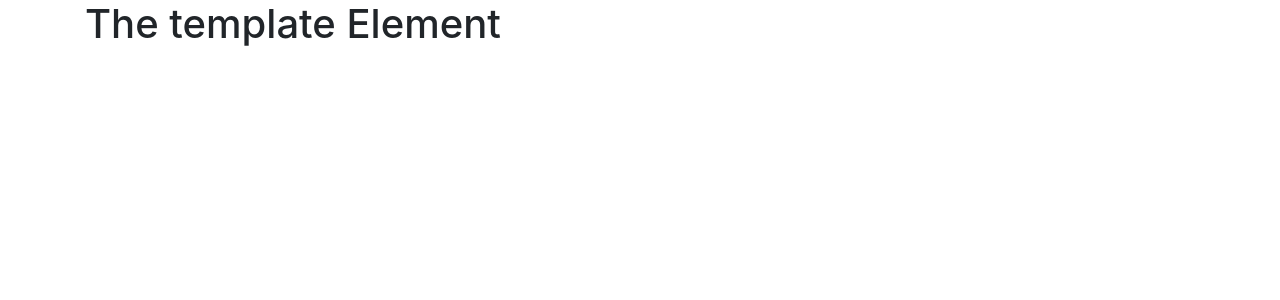
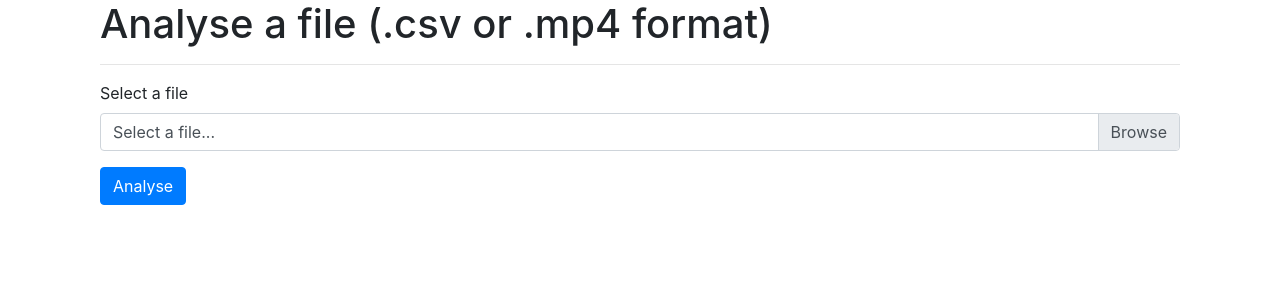
Before and after one commit to DonatasR-ops/Bakalauras_darbas, a Flask app: page /gaze-analyse in a window 1280 px wide. Shown: the part 56-356 px from the top of the page. Run offline with Flask 2, Linux system fonts and the light colour scheme; some libraries are stand-ins or nearby versions.

Commit message:
fixes and features v2

```diff
--- a/_init_.py
+++ b/_init_.py
@@ -5,13 +5,17 @@ from os import path
 
 db = SQLAlchemy()
 DB_NAME = "database.db"
+UPLOAD_FOLDER = '/uploads'
+ALLOWED_EXTENSIONS = {'csv', 'mp4'}
+app = Flask(__name__)
 
 
 def create_app():
-    app = Flask(__name__)
     app.config['SECRET_KEY'] = 'asdasdsad asdad'
     app.config['SQLALCHEMY_DATABASE_URI'] = f'sqlite:///{DB_NAME}'
     db.init_app(app)
+
+    app.config['UPLOAD_FOLDER'] = UPLOAD_FOLDER
 
     from views import views
     from authy import auth
--- a/main.py
+++ b/main.py
@@ -1,5 +1,4 @@
 from _init_ import create_app
-
 
 app = create_app()
 
--- a/templates/gaze_analyse.html
+++ b/templates/gaze_analyse.html
@@ -1,5 +1,29 @@
 {% extends "base.html" %} {% block title %}Home{% endblock %}
 
 {% block content %}
-<h1>The template Element</h1>
+<div class="container">
+  <div class="row">
+    <div class="col">
+
+      <h1>Analyse a file (.csv or .mp4 format)</h1>
+      <hr>
+
+      <form action="/gaze-analyse" method="POST" enctype="multipart/form-data">
+
+        <div class="form-group">
+          <label>Select a file</label>
+          <div class="custom-file">
+            <input type="file" class="custom-file-input" name="file" id="file">
+            <label class="custom-file-label" for="file">Select a file...</label>
+          </div>
+        </div>
+
+        <button type="submit" class="btn btn-primary">Analyse</button>
+
+      </form>
+
+    </div>
+  </div>
+</div>
+
 {% endblock %}
--- a/views.py
+++ b/views.py
@@ -1,7 +1,30 @@
-from flask import Blueprint, render_template
+from flask import Blueprint, render_template, Response, send_file, redirect, url_for, request, Flask, flash
 from flask_login import login_required, current_user
+from gaze_tracker import get_gaze_ratio
+import glob
+import os
+import cv2
+import dlib
+import time
+import csv
+from datetime import datetime
+import numpy as np
+from _init_ import *
+from gaze_tracker import *
+from werkzeug.utils import secure_filename
+
 
 views = Blueprint('views', __name__)
+
+camera = cv2.VideoCapture(0)
+
+detector = dlib.get_frontal_face_detector()
+predictor = dlib.shape_predictor("shape_predictor_68_face_landmarks.dat")
+
+font = cv2.FONT_ITALIC
+
+gaze_left = 0.7
+gaze_right = 2
 
 
 @views.route('/')
@@ -9,11 +32,108 @@ def home():
     return render_template("home.html", user=current_user)
 
 
-@views.route('/gaze-real')
+@views.route('/gaze-real', methods=['GET', 'POST'])
 def gaze_real():
     return render_template("gaze_real.html", user=current_user)
 
 
-@views.route('/gaze-analyse')
+@views.route('/download')
+def download_file():
+    list_of_files = glob.glob('*.csv')  # * means all if need specific format then *.csv
+    latest_file = max(list_of_files, key=os.path.getctime)
+    p = latest_file
+    return send_file(p, as_attachment=True)
+
+
+def allowed_file(filename):
+    return '.' in filename and \
+           filename.rsplit('.', 1)[1].lower() in ALLOWED_EXTENSIONS
+
+
+def gen_frames_algorithm():  # generate frame by frame from camera
+    time_right = 0
+    time_center = 0
+    time_left = 0
+    while True:
+        success, frame = camera.read()
+        gray = cv2.cvtColor(frame, cv2.COLOR_BGR2GRAY)
+        faces = detector(gray)
+        for face in faces:
+            x, y = face.left(), face.top()
+            x1, y1 = face.right(), face.bottom()
+            cv2.rectangle(frame, (x, y), (x1, y1), (0, 255, 0), 1)
+            landmarks = predictor(gray, face)
+            gaze_ratio_left_eye = get_gaze_ratio(frame, gray, [36, 37, 38, 39, 40, 41], landmarks)
+            gaze_ratio_right_eye = get_gaze_ratio(frame, gray, [42, 43, 44, 45, 46, 47], landmarks)
+            gaze_ratio = (gaze_ratio_right_eye + gaze_ratio_left_eye) / 2
+            new_frame = np.zeros((500, 500, 3), np.uint8)
+            start = time.time()
+            if gaze_ratio >= gaze_right:
+                cv2.putText(frame, "LEFT", (x - 100, y), font, 1, (0, 0, 255), 2)
+                new_frame[:] = (0, 0, 255)
+                end1 = time.time()
+                time_left += (end1 - start) * 100
+            elif gaze_right > gaze_ratio > gaze_left:
+                cv2.putText(frame, "CENTER", (x - 100, y), font, 1, (0, 0, 255), 2)
+                end2 = time.time()
+                time_center += (end2 - start) * 1000
+            else:
+                new_frame[:] = (255, 0, 0)
+                cv2.putText(frame, "RIGHT", (x - 100, y), font, 1, (0, 0, 255), 2)
+                end3 = time.time()
+                time_right += (end3 - start) * 100
+            print([time_right, time_center, time_left])
+            now = datetime.now()
+            d3 = dt_string = now.strftime("%d_%m_%Y_%H_%M_%S")
+            with open(d3 + '.csv', 'w', newline='') as f:
+                thewriter = csv.writer(f)
+                thewriter.writerow(['Gaze direction:', 'Time (s):'])
+                thewriter.writerow(['Left', time_left])
+                thewriter.writerow(['Right', time_right])
+                thewriter.writerow(['Center', time_center])
+            ret, buffer = cv2.imencode('.jpg', frame)
+            frame = buffer.tobytes()
+            yield (b'--frame\r\n'
+                   b'Content-Type: image/jpeg\r\n\r\n' + frame + b'\r\n')
+
+
+def gen_frames():
+    while True:
+        success, frame = camera.read()
+        if not success:
+            break
+        else:
+            ret, buffer = cv2.imencode('.jpg', frame)
+            frame = buffer.tobytes()
+            yield (b'--frame\r\n'
+                   b'Content-Type: image/jpeg\r\n\r\n' + frame + b'\r\n')
+
+
+@views.route('/video_feed_base')
+def video_feed_base():
+    return Response(gen_frames(), mimetype='multipart/x-mixed-replace; boundary=frame')
+
+
+@views.route('/video_feed')
+def video_feed():
+    return Response(gen_frames_algorithm(), mimetype='multipart/x-mixed-replace; boundary=frame')
+
+
+@views.route("/gaze-analyse", methods=["GET", "POST"])
 def gaze_analyse():
+    if request.method == 'POST':
+        if 'file' not in request.files:
+            flash('No file part')
+            return redirect(request.url)
+        file = request.files['file']
+        if file.filename == '':
+            flash('No selected file')
+            return redirect(request.url)
+        if not allowed_file(file.filename):
+            flash('Wrong file format', "error")
+            return redirect(request.url)
+        if file and allowed_file(file.filename):
+            filename = secure_filename(file.filename)
+            analyse_video(filename)
+            print(analyse_video(filename))
     return render_template("gaze_analyse.html", user=current_user)
```
Also changed, not shown: gaze_tracker.py (+2 -10 lines), templates/gaze_real.html (+41 -0 lines).
